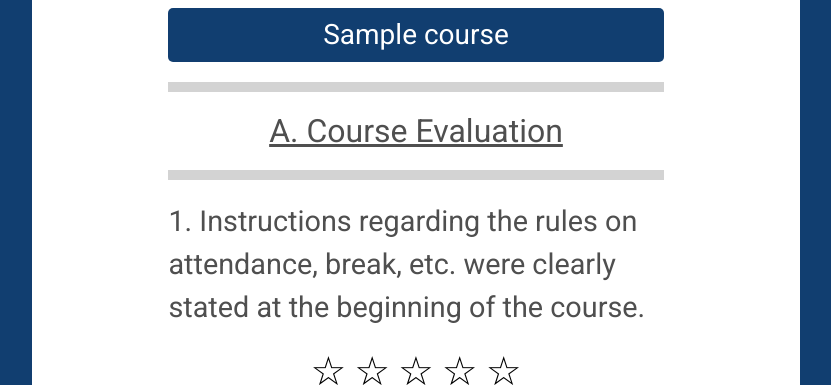
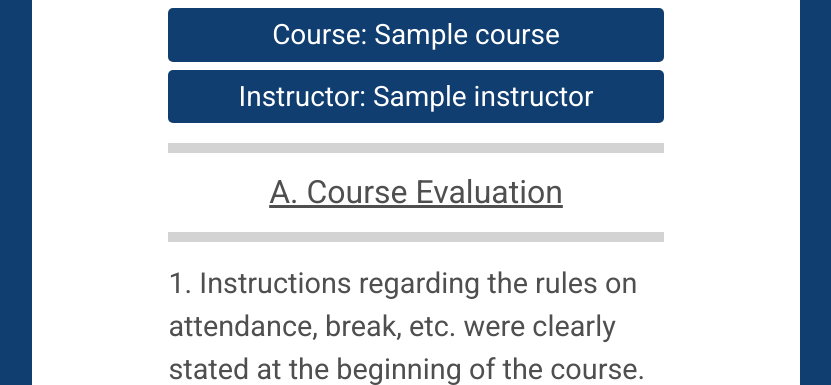
Before and after one commit to gabegomez000/miamireSurveyFormProject, a Flask app: template templates/survey.html in a window 1280 px wide. Shown: the part 544-929 px from the top of the page, without its empty margins (224-1055 px from the left). Run offline with Flask 3, Linux system fonts and the light colour scheme; the template is opened without the code that fills it: most values are stand-ins (such as "Sample title", 1, 10 or a date in 2020).

Commit message:
Added Course Instructor
Added a display box for the course instructor right underneath the course name.

```diff
--- a/app.py
+++ b/app.py
@@ -78,13 +78,30 @@ def survey():
         # Check if provided regid was valid
         if responseJson["ResponseCode"] == 200:
             courseName = responseJson["Data"]["cobalt_classid"]["Display"]  # Name of course
+            courseID = responseJson["Data"]["cobalt_classid"]["Value"]  # ID of course
             contactName = responseJson["Data"]["cobalt_contactid"]["Display"]  # Name of contact
             evalExists = responseJson["Data"]["ramcosub_evaluation"]  # Current Evaluation (If empty, returns None)
 
+            retrieveInstructor = {
+                'Key': api_key,
+                'Operation': 'GetEntity',
+                'Entity': 'cobalt_class',
+                'Guid': courseID,
+                'Attributes': {'cobalt_cobalt_classinstructor_cobalt_class/cobalt_name'}
+            }
+
+            instructorResponse = requests.post(api_url, data=retrieveInstructor)  # Query
+            instructorJson = json.loads(instructorResponse.text)  # Response
+            print(instructorJson["ResponseCode"])
+            print(instructorJson["Data"])
+            courseInstructor = instructorJson["Data"]["cobalt_cobalt_classinstructor_cobalt_class"][0]["cobalt_name"]
+
             if evalExists is not None:  # If an evaluation already exists in RAMCO for this class registration, display a redirect message
-                return render_template('survey.html', regid=regid, contact=contactName, course=courseName, evalCheck=True)
+                return render_template('survey.html', regid=regid, contact=contactName, course=courseName,
+                                       evalCheck=True, instructor=courseInstructor)
             else:  # If there is no evaluation yet, proceed with returning the survey form
-                return render_template('survey.html', regid=regid, contact=contactName, course=courseName, evalCheck=False)
+                return render_template('survey.html', regid=regid, contact=contactName, course=courseName,
+                                       evalCheck=False, instructor=courseInstructor)
         else:
             # Returns the fallback template for INVALID regid; redirects to Miami Realtors website
             return render_template('survey.html', regid=None)
--- a/templates/survey.html
+++ b/templates/survey.html
@@ -69,7 +69,8 @@
                             <input type="hidden" name="regid" id="regid" value = "{{ regid }}">
                             <br>
                             <h2 style="font-weight:bold; color:black">We'd love to hear your feedback for the following course:</h2>
-                            <h3 class="rounded-box" style="color:white;  background-color: #113E70;">{{ course }}</h3>
+                            <h3 class="rounded-box" style="color:white;  background-color: #113E70;">Course: {{ course }}</h3>
+                            <h3 class="rounded-box" style="color:white;  background-color: #113E70;">Instructor: {{ instructor }}</h3>
                             <hr class="hr-top">
                             <h2>A. Course Evaluation</h2>
                             <hr class="hr-top">
```
